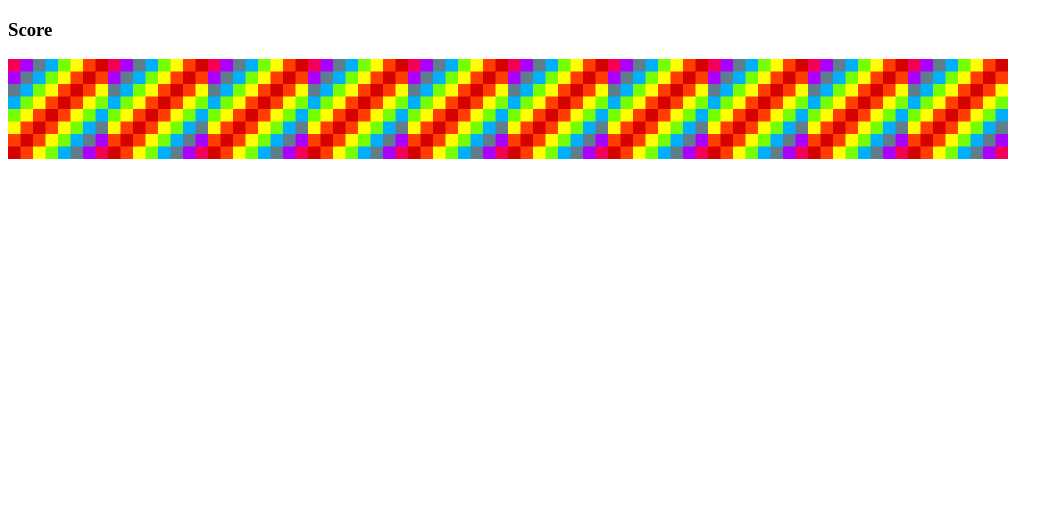
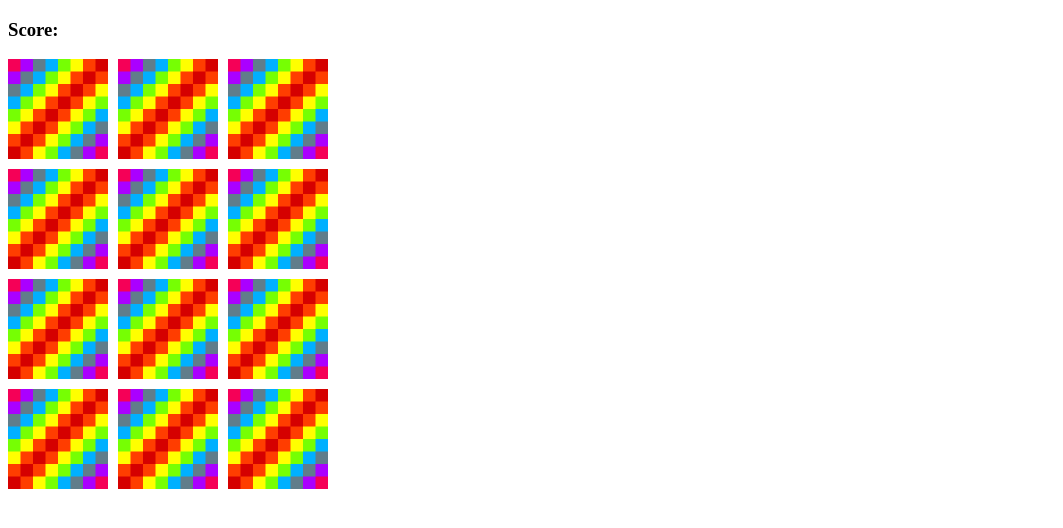
Before and after one commit to mimsotu/memory-game, a plain HTML site: page code/index.html in a window 1280 px wide. Shown: the whole page, without its empty margins (0-1063 px from the left). Drawn offline with Linux system fonts and the light colour scheme.

Commit message:
Add cards to site and add flexbox to grid CSS

```diff
--- a/code/app.js
+++ b/code/app.js
@@ -66,7 +66,7 @@ cardArray.sort(() => 0.5 - Math.random());
 const gridDisplay = document.querySelector('#grid');
 
 function createBoard() {
-    for (let i = 0; i < 10; i++) {
+    for (let i = 0; i < cardArray.length; i++) {
         const card = document.createElement('img');
         card.setAttribute('src', 'images/blank.png');
         card.setAttribute('data-id', i);
--- a/code/index.html
+++ b/code/index.html
@@ -7,7 +7,7 @@
     <link rel="stylesheet" href="style.css" type="text/css">
 </head>
 <body>
-    <h3>Score <span id="result"></span></h3>
+    <h3>Score:<span id="result"></span></h3>
 
     <div id="grid"></div>
 
--- a/code/style.css
+++ b/code/style.css
@@ -0,0 +1,7 @@
+#grid {
+    width: 400px;
+    height: 300px;
+    display: flex;
+    flex-wrap: wrap;
+    gap: 10px;
+}
```
